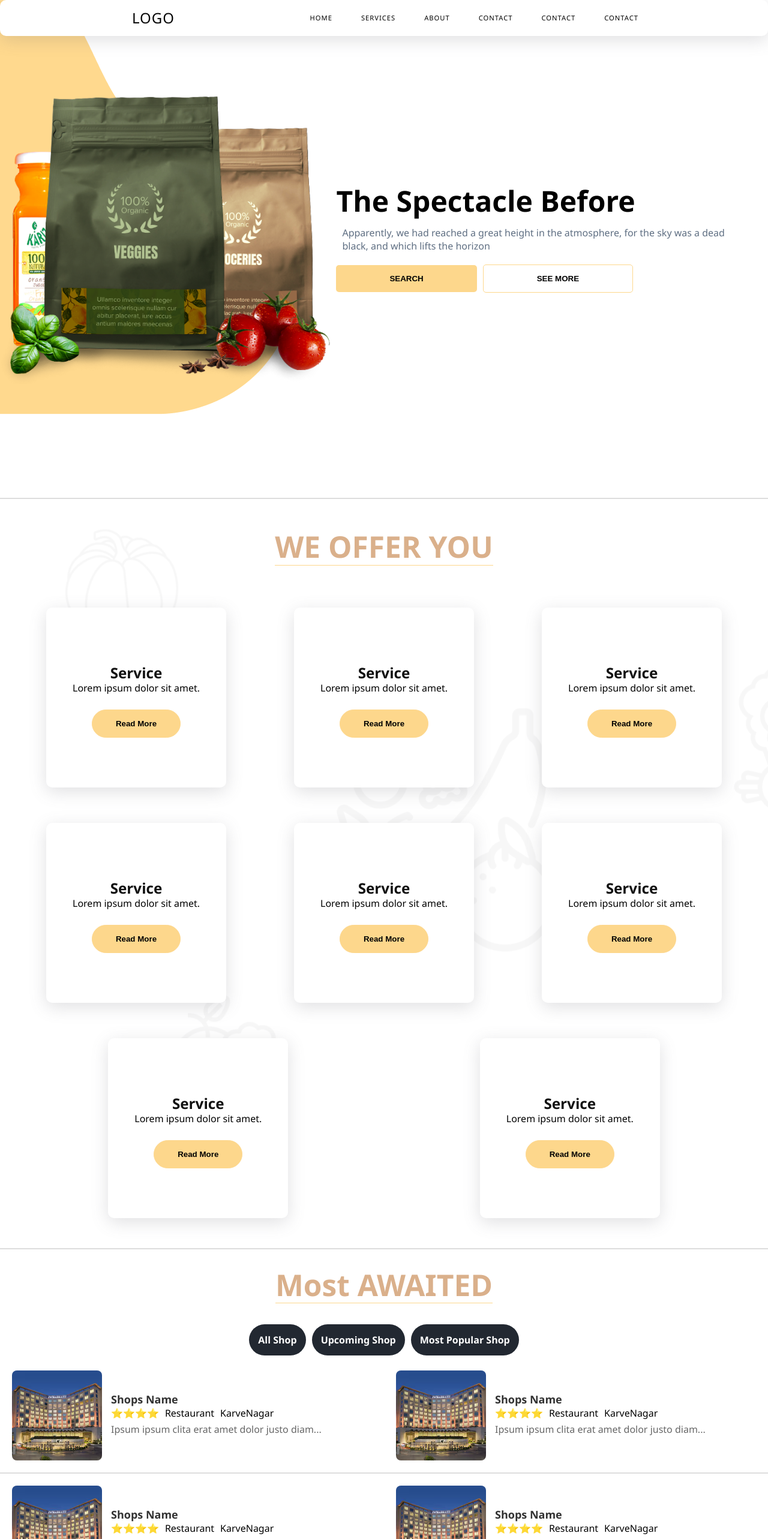
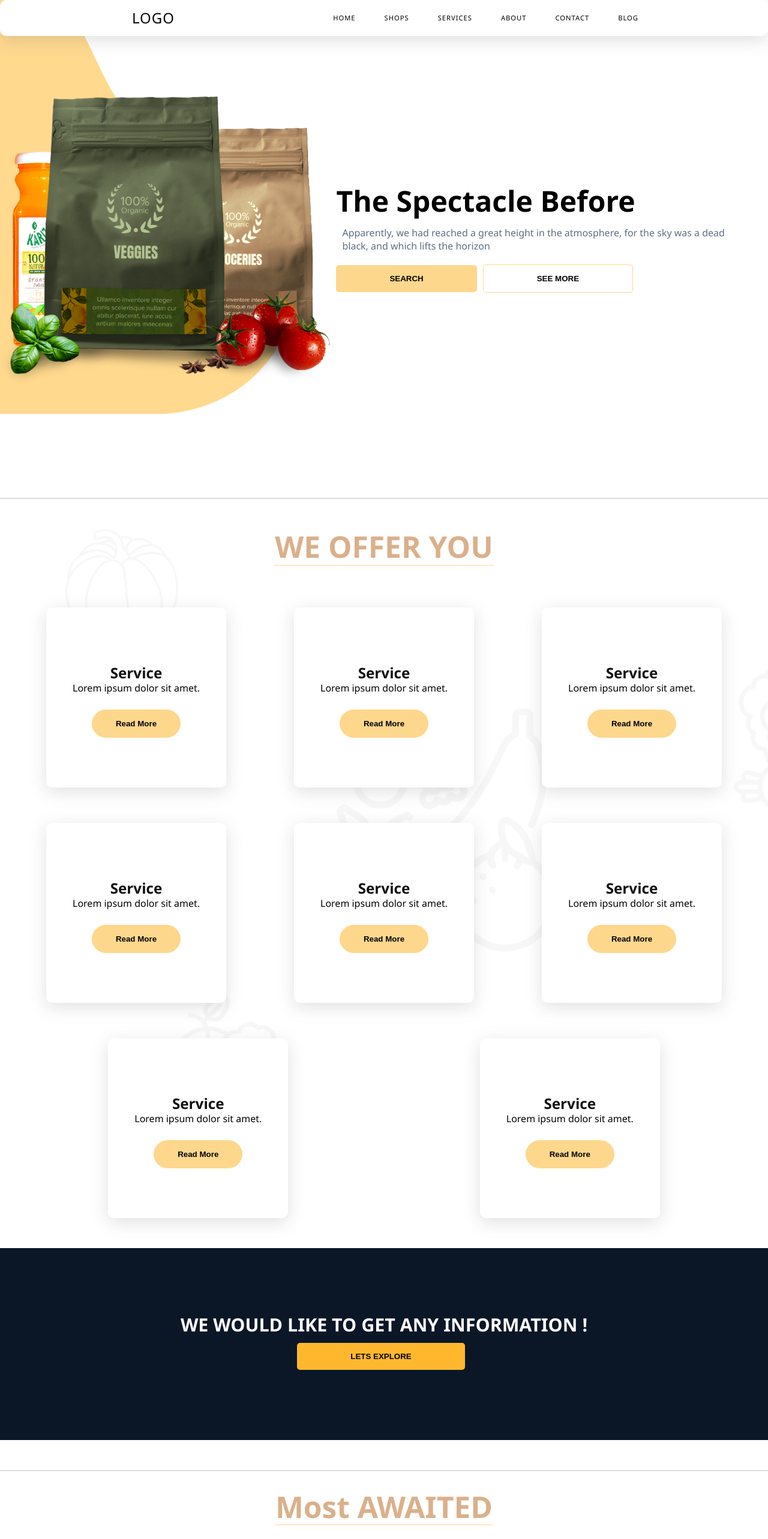
Before and after one commit to rushibhondave/Local-Bussiness-UI, a React (Create React App) app: page / in a window 1280 px wide. Shown: the top 2566 px of the page at 60% size. Built offline with nearby package versions, Linux system fonts and the light colour scheme; some icons are missing.

Commit message:
Landing page is done

```diff
--- a/src/1.MainComponent/MainPage.js
+++ b/src/1.MainComponent/MainPage.js
@@ -2,12 +2,16 @@ import React from 'react'
 import LandingPage from '../3.Screens/LandingPage/LandingPage'
 import CardComp from '../2.Component/Card/CardComp.jsx'
 import PopularUpComing from '../2.Component/PopularUpComing/PopularUpComing.js'
+import SliderComp from '../2.Component/Slider/SliderComp.jsx'
+import Titile from '../3.Screens/Title/Titile.jsx'
 function MainPage() {
   return (
     <>
    <LandingPage/>
    <CardComp/>
+   <Titile/>
    <PopularUpComing/>
+   <SliderComp/>
     </>
   )
 }
--- /dev/null
+++ b/src/2.Component/Slider/SliderComp.jsx
@@ -0,0 +1,12 @@
+import React from 'react'
+import Slider from '../../3.Screens/Slide/Slider'
+
+function SliderComp() {
+  return (
+    <>
+   <Slider/>
+    </>
+  )
+}
+
+export default SliderComp
--- a/src/3.Screens/NavBar/Navbar.js
+++ b/src/3.Screens/NavBar/Navbar.js
@@ -1,29 +1,7 @@
 import React from "react";
 import "../../Style/Navbar.css";
 function Navbar() {
-  // let menuIcon = document.querySelector('.menuIcon');
-  //       let nav = document.querySelector('.overlay-menu');
 
-  //       menuIcon.addEventListener('click', () => {
-  //           if (nav.style.transform != 'translateX(0%)') {
-  //               nav.style.transform = 'translateX(0%)';
-  //               nav.style.transition = 'transform 0.2s ease-out';
-  //           } else {
-  //               nav.style.transform = 'translateX(-100%)';
-  //               nav.style.transition = 'transform 0.2s ease-out';
-  //           }
-  //       });
-
-  //       // Toggle Menu Icon ========================================
-  //       let toggleIcon = document.querySelector('.menuIcon');
-
-  //       toggleIcon.addEventListener('click', () => {
-  //           if (toggleIcon.classNameName != 'menuIcon toggle') {
-  //               toggleIcon.classNameName += ' toggle';
-  //           } else {
-  //               toggleIcon.classNameName = 'menuIcon';
-  //           }
-  //       });
   return (
     <>
       <nav id="navbar" className="">
@@ -39,19 +17,19 @@ function Navbar() {
               <a href="#home">Home</a>
             </li>
             <li>
-              <a href="#services">Services</a>
+              <a href="#services">Shops</a>
             </li>
             <li>
-              <a href="#about">About</a>
+              <a href="#about">Services</a>
+            </li>
+            <li>
+              <a href="#contact">About</a>
             </li>
             <li>
               <a href="#contact">Contact</a>
             </li>
             <li>
-              <a href="#contact">Contact</a>
-            </li>
-            <li>
-              <a href="#contact">Contact</a>
+              <a href="#contact">Blog</a>
             </li>
           </ul>
         </div>
--- /dev/null
+++ b/src/3.Screens/Slide/Slider.jsx
@@ -0,0 +1,12 @@
+import React from 'react'
+import '../../Style/Slider.css'
+import '../../Style/index.css';
+function Slider({word,Sword,index}) {
+  return (
+    <>
+
+    </>
+  )
+}
+
+export default Slider
--- /dev/null
+++ b/src/3.Screens/Title/Titile.jsx
@@ -0,0 +1,17 @@
+import React from "react";
+
+function Titile() {
+  return (
+    <>
+      <div className="TitleContainer">
+        <div className="wrapTitle btnU ">
+          <h4>WE WOULD LIKE TO GET ANY INFORMATION !</h4>
+        </div>
+
+        <button className="btn btnU btn21">Lets Explore</button>
+      </div>
+    </>
+  );
+}
+
+export default Titile;
--- a/src/Style/Card.css
+++ b/src/Style/Card.css
@@ -18,20 +18,17 @@
   font-size: calc(1.425rem + 2.1vw);
   font-weight: 700;
   line-height: 1.2;
-  border-bottom: 1px solid  #fdd78c;
-  color: #DAB08B;
+  border-bottom: 1px solid #fdd78c;
+  color: #dab08b;
 }
 
 .Card_Grid_Box {
-
   display: flex;
   justify-content: space-around;
   align-items: center;
   flex-wrap: wrap;
   gap: 39px;
-
 }
-
 
 .Card_Box {
   margin-top: 20px;
@@ -48,15 +45,12 @@
   transition: 0.5s ease-in-out;
 }
 
-.Card_Box:hover
-{
-
+.Card_Box:hover {
   transform: translateY(-50px);
-    box-shadow: 0 10px 40px rgba(0,0,0,0.2);
+  box-shadow: 0 10px 40px rgba(0, 0, 0, 0.2);
   background: linear-gradient(to right, #d1913c, #ffd194);
 }
-.Card_Grid_item
-{
+.Card_Grid_item {
   display: none;
   display: flex;
   flex-direction: column;
@@ -64,32 +58,22 @@
   align-items: center;
 }
 
-
-
-.Service
-{
-    font-size: calc(1.275rem + .3vw);
+.Service {
+  font-size: calc(1.275rem + 0.3vw);
 
   font-weight: 600;
   line-height: 1.2;
-    color: #111
+  color: #111;
 }
-
 
 .btn11 {
   color: black;
-    border-radius:50px;
+  border-radius: 50px;
   width: auto;
   padding: 15px 39px;
   font-weight: 600;
-    border: 1px solid  #fdd78c;
-    background-color:#fdd78c;
+  border: 1px solid #fdd78c;
+  background-color: #fdd78c;
   cursor: pointer;
   margin: 25px 10px 10px 10px;
 }
-
-
-  .btn11:hover {
-    background-color: white;
-    color: black;
-  }
--- a/src/Style/LandingPage.css
+++ b/src/Style/LandingPage.css
@@ -56,7 +56,7 @@ img {
 }
 
 .btn:hover {
-  background-color: #fdd78c;
+  background-color: #FFB82E;
 }
 
 .btnU {
--- a/src/Style/PopularUpComing.css
+++ b/src/Style/PopularUpComing.css
@@ -2,6 +2,7 @@
   margin-top: 50px;
   width: auto;
   border-top: 2px solid #ddd;
+
 }
 
 .head {
@@ -33,13 +34,13 @@
   cursor: pointer;
   color: white;
   border-radius: 50px;
-  background-color: #222831;
+  background-color: #0B1727;
 }
 
 .Shop_infoget
 {
     display: flex;
-
+    cursor: pointer;
     transition: 0.5s ease-in-out;
     flex-wrap: wrap;
 }
--- /dev/null
+++ b/src/Style/Slider.css
@@ -0,0 +1,23 @@
+.TitleContainer
+{
+  margin-top: 50px;
+  height: 40vh;
+  background-color: #0B1727;
+  display: flex;
+  flex-direction: column;
+  align-items: center;
+  justify-content: center;
+}
+
+.wrapTitle
+{
+  color: white;
+   font-size: 1.9rem;
+  font-weight: 500;
+   flex-wrap: wrap;
+}
+
+.btn21
+{
+  background-color: #FFB82E;
+}
```
Also changed, not shown: src/2.Component/Title/TitleComp.jsx (deleted, +0 -11 lines), src/3.Screens/Title/Title.jsx (deleted, +0 -20 lines), src/Style/Title.css (deleted, +0 -26 lines). Lines whose indentation alone changed are shown as unchanged.
